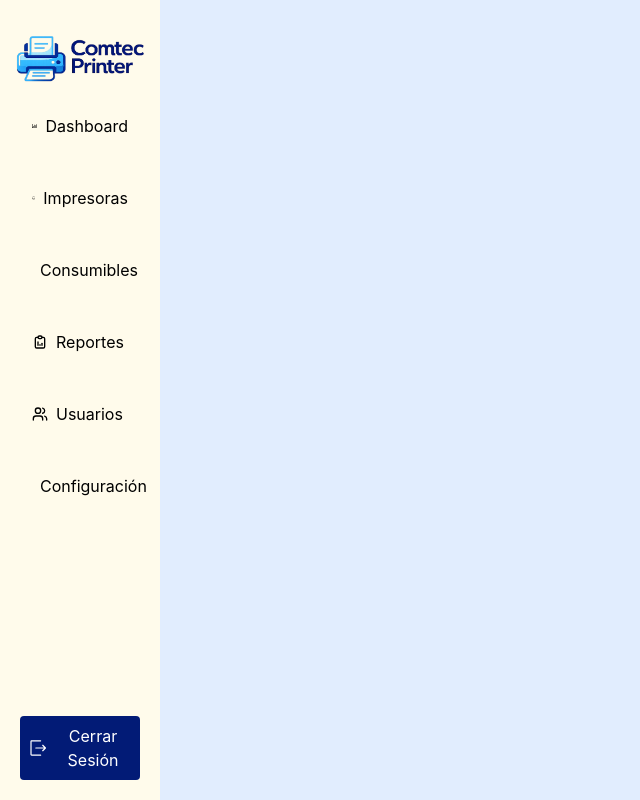
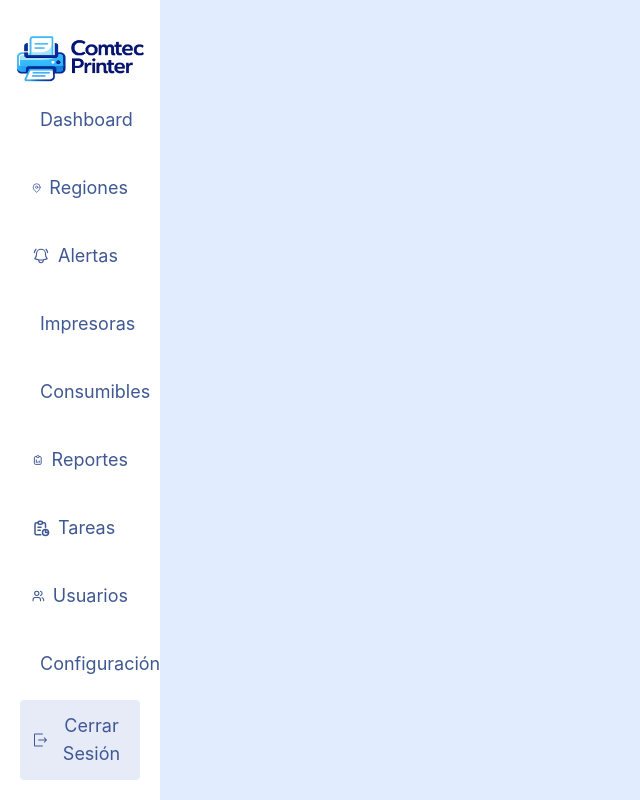
Before and after one commit to LeonardoBohorquez/Comtec---Printer, a React (Vite) app: page /Menu in a window 1280 px wide. Shown: the whole page, without its empty margins (0-640 px from the left). Built offline with nearby package versions, Linux system fonts and the light colour scheme.

Commit message:
Actualizaciones en Menu, se agrega mas botones y tambien iconos

```diff
--- a/src/components/Monitoreo/Menu/Menu.jsx
+++ b/src/components/Monitoreo/Menu/Menu.jsx
@@ -4,31 +4,34 @@ import { Link } from "react-router-dom"
 import logo from '../../../assets/img/ComtecGlobal.png'
 //Iconos
 import { FaRegChartBar } from "react-icons/fa";
+import { FiMapPin } from "react-icons/fi";
+import { HiOutlineBellAlert } from "react-icons/hi2";
 import { BsPrinter } from "react-icons/bs";
 import { MdOutlineWaterDrop } from "react-icons/md";
 import { TbReportAnalytics } from "react-icons/tb";
+import { TbReport } from "react-icons/tb";
 import { LuUsers } from "react-icons/lu";
 import { GoGear } from "react-icons/go";
 import { RxExit } from "react-icons/rx";
 
-
-
-
 function Menu() {
     return (
 
-        <nav className="menu bg-amber-50 w-1/8 p-4 h-screen flex flex-col justify-between">
-            <ul className="menu-list flex flex-col mt-5 gap-4">
+        <nav className="menu bg-[#FFFFFF] w-1/8 p-4 h-screen flex flex-col justify-between text-lg">
+            <ul className="menu-list flex flex-col mt-5 gap-2">
                 <img className="" src={logo} alt="Logo Comtec Global" />
-                <li className="p-3 m-1 rounded cursor-pointer hover:bg-blue-500 hover:text-white"> <Link to="" className="flex flex-row items-center gap-2 text-md"><FaRegChartBar /> Dashboard</Link> </li>
-                <li className="p-3 m-1 rounded cursor-pointer hover:bg-blue-500 hover:text-white"> <Link to="" className="flex flex-row items-center gap-2 text-md"><BsPrinter  /> Impresoras</Link> </li>
-                <li className="p-3 m-1 rounded cursor-pointer hover:bg-blue-500 hover:text-white"> <Link to="" className="flex flex-row items-center gap-2 text-md"><MdOutlineWaterDrop />Consumibles</Link> </li>
-                <li className="p-3 m-1 rounded cursor-pointer hover:bg-blue-500 hover:text-white"> <Link to="" className="flex flex-row items-center gap-2 text-md"><TbReportAnalytics />Reportes</Link> </li>
-                <li className="p-3 m-1 rounded cursor-pointer hover:bg-blue-500 hover:text-white"> <Link to="" className="flex flex-row items-center gap-2 text-md"><LuUsers />Usuarios</Link> </li>
-                <li className="p-3 m-1 rounded cursor-pointer hover:bg-blue-500 hover:text-white"> <Link to="" className="flex flex-row items-center gap-2 text-md"><GoGear />Configuración</Link> </li>
+                <li className="p-3 m-1 rounded cursor-pointer text-[#3F5893] hover:bg-[#1069F5] hover:text-white"> <Link to="" className="flex flex-row items-center gap-2 text-md"><FaRegChartBar /> Dashboard</Link> </li>
+                <li className="p-3 m-1 rounded cursor-pointer text-[#3F5893] hover:bg-[#1069F5] hover:text-white"> <Link to="" className="flex flex-row items-center gap-2 text-md"><FiMapPin /> Regiones</Link> </li>
+                <li className="p-3 m-1 rounded cursor-pointer text-[#3F5893] hover:bg-[#1069F5] hover:text-white"> <Link to="" className="flex flex-row items-center gap-2 text-md"><HiOutlineBellAlert /> Alertas</Link> </li>
+                <li className="p-3 m-1 rounded cursor-pointer text-[#3F5893] hover:bg-[#1069F5] hover:text-white"> <Link to="" className="flex flex-row items-center gap-2 text-md"><BsPrinter  /> Impresoras</Link> </li>
+                <li className="p-3 m-1 rounded cursor-pointer text-[#3F5893] hover:bg-[#1069F5] hover:text-white"> <Link to="" className="flex flex-row items-center gap-2 text-md"><MdOutlineWaterDrop />Consumibles</Link> </li>
+                <li className="p-3 m-1 rounded cursor-pointer text-[#3F5893] hover:bg-[#1069F5] hover:text-white"> <Link to="" className="flex flex-row items-center gap-2 text-md"><TbReportAnalytics />Reportes</Link> </li>
+                <li className="p-3 m-1 rounded cursor-pointer text-[#3F5893] hover:bg-[#1069F5] hover:text-white"> <Link to="" className="flex flex-row items-center gap-2 text-md"><TbReport />Tareas</Link> </li>
+                <li className="p-3 m-1 rounded cursor-pointer text-[#3F5893] hover:bg-[#1069F5] hover:text-white"> <Link to="" className="flex flex-row items-center gap-2 text-md"><LuUsers />Usuarios</Link> </li>
+                <li className="p-3 m-1 rounded cursor-pointer text-[#3F5893] hover:bg-[#1069F5] hover:text-white"> <Link to="" className="flex flex-row items-center gap-2 text-md"><GoGear />Configuración</Link> </li>
             </ul>
 
-            <button className="bg-[#021B76] text-white p-2 m-1 rounded cursor-pointer"> <Link to="/" className="flex flex-row items-center gap-2 text-md"><RxExit className="text-2xl" /> Cerrar Sesión</Link> </button>
+            <button className="p-3 m-1 rounded cursor-pointer text-[#3F5893] hover:bg-[#1069F5] hover:text-white bg-[#e7ebf8]"> <Link to="/" className="flex flex-row items-center gap-2 text-md"><RxExit className="text-2xl" /> Cerrar Sesión</Link> </button>
         </nav>
     )
 }
--- a/src/components/Monitoreo/Monitoreo.jsx
+++ b/src/components/Monitoreo/Monitoreo.jsx
@@ -1,10 +1,10 @@
 import { Routes, Route } from 'react-router-dom'
-
+import Menu from './Menu/Menu'
 
 
 function Monitoreo (){
     return (
-        <h1>MONITREO</h1>
+        <Menu />
     )
 }
 
```
